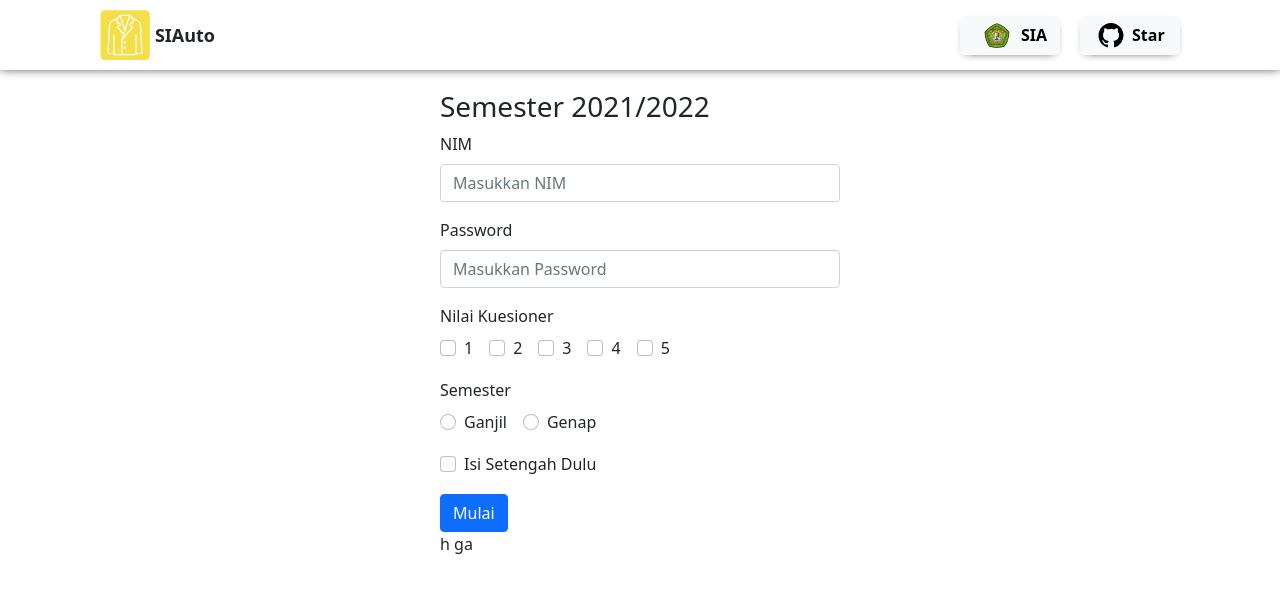
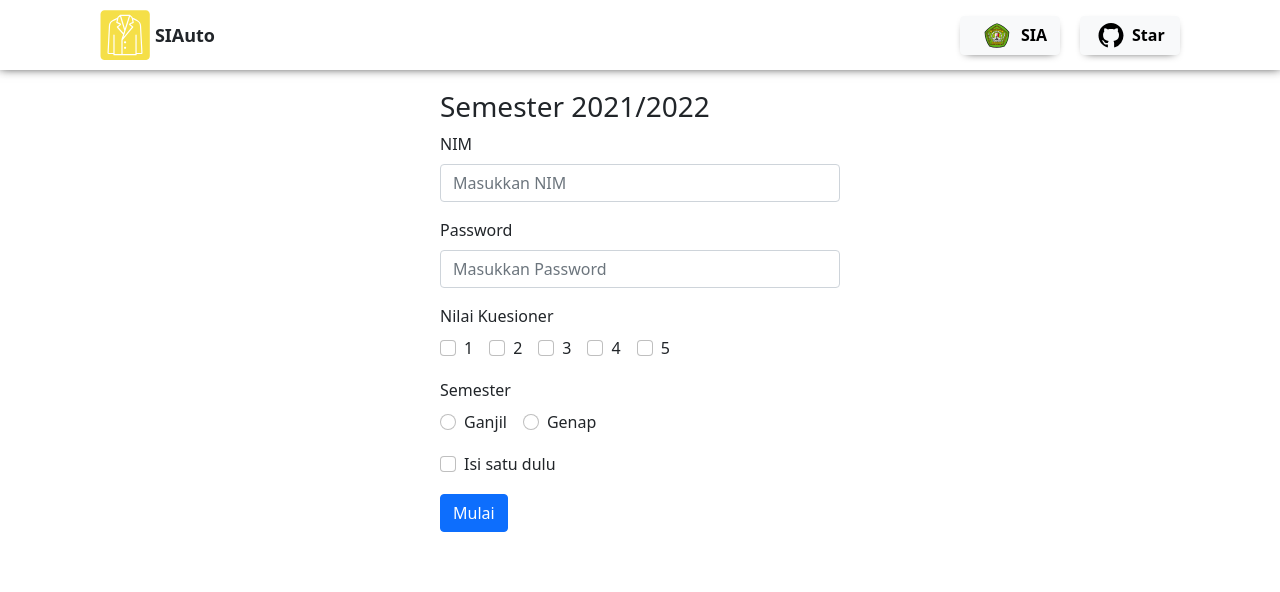
Before and after one commit to oktoala/sia-auto-web, a React (Create React App) app in the folder siauto/: page / in a window 1280 px wide. Shown: the top 592 px of the page. Built offline with nearby package versions, Linux system fonts and the light colour scheme.

Commit message:
Get response from alert

```diff
--- a/siauto/src/App.tsx
+++ b/siauto/src/App.tsx
@@ -1,4 +1,4 @@
-import { Button, Form } from 'react-bootstrap';
+import { Button, Form, Alert } from 'react-bootstrap';
 import React, { useState } from 'react';
 import { FormCheckType } from 'react-bootstrap/esm/FormCheck';
 import { ReactComponent as GithubIcon } from './icons/github.svg';
@@ -77,7 +77,7 @@ const ButtonMenu = (props: Props) => {
         <span>{props.label}</span>
       </a>
     </Button>
-  )
+  );
 }
 
 const Main = (props: Props) => {
@@ -95,8 +95,8 @@ const MainSection = () => {
   const [validated, setValidated] = useState(false);
   const [checkRequired, setCheckRequired] = useState(true);
   const [semester, setSemester] = useState("");
-  const [response, setResponse] = useState({
-    response: "ga" });
+  const [response, setResponse] = useState({ response: "ga", variantAlert: 'primary' });
+  const [showAlert, setShowAlert] = useState(false);
   const tahun_ajar = `${curr_year()}/${curr_year() + 1}`;
 
 
@@ -133,6 +133,8 @@ const MainSection = () => {
       console.log("False");
     } else {
       console.log("True");
+      setResponse({response: "Tunggu Sebentar", variantAlert: "primary"});
+      setShowAlert(true);
       dataColleger.nim = (document.querySelector('#basicFormNIM') as HTMLInputElement).value;
       dataColleger.password = (document.querySelector('#basicFormPassword') as HTMLInputElement).value;
 
@@ -141,7 +143,7 @@ const MainSection = () => {
         body: JSON.stringify(dataColleger)
       });
 
-      await response.json().then(data => setResponse({response: data.response}));
+      await response.json().then(data => setResponse({ response: data.response, variantAlert: data.variantAlert }));
 
 
     }
@@ -176,7 +178,7 @@ const MainSection = () => {
   return (
     <section className="main-section">
       <h3>{`Semester ${tahun_ajar} ${semester}`}</h3>
-      <Form noValidate validated={validated} onSubmit={handleSubmit} >
+      <Form className="mb-4" noValidate validated={validated} onSubmit={handleSubmit} >
         <FormInput hidden="text">NIM</FormInput>
         <FormInput hidden="password" >Password</FormInput>
         <Form.Label>Nilai Kuesioner</Form.Label>
@@ -199,11 +201,11 @@ const MainSection = () => {
             }} required type="radio" label={label.nama} />)}
         </Form.Group>
         <Form.Group className="mb-3" controlId="basicFormTrust">
-          <FormCheckButton onClick={() => dataColleger.cobaDulu = dataColleger.cobaDulu ? false : true} type="checkbox" label="Isi Setengah Dulu" />
+          <FormCheckButton onClick={() => dataColleger.cobaDulu = dataColleger.cobaDulu ? false : true} type="checkbox" label="Isi satu dulu" />
         </Form.Group>
         <Button variant="primary" type="submit">Mulai</Button>
       </Form>
-      <p>h {response.response} </p>
+      <Alert hidden={!showAlert} onClose={() => setShowAlert(false)} dismissible variant={response.variantAlert} className="mt-">{response.response}</Alert>
     </section>
   );
 }
```
Also changed, not shown: 1 other file (tests, documents, lock files or other folders).
